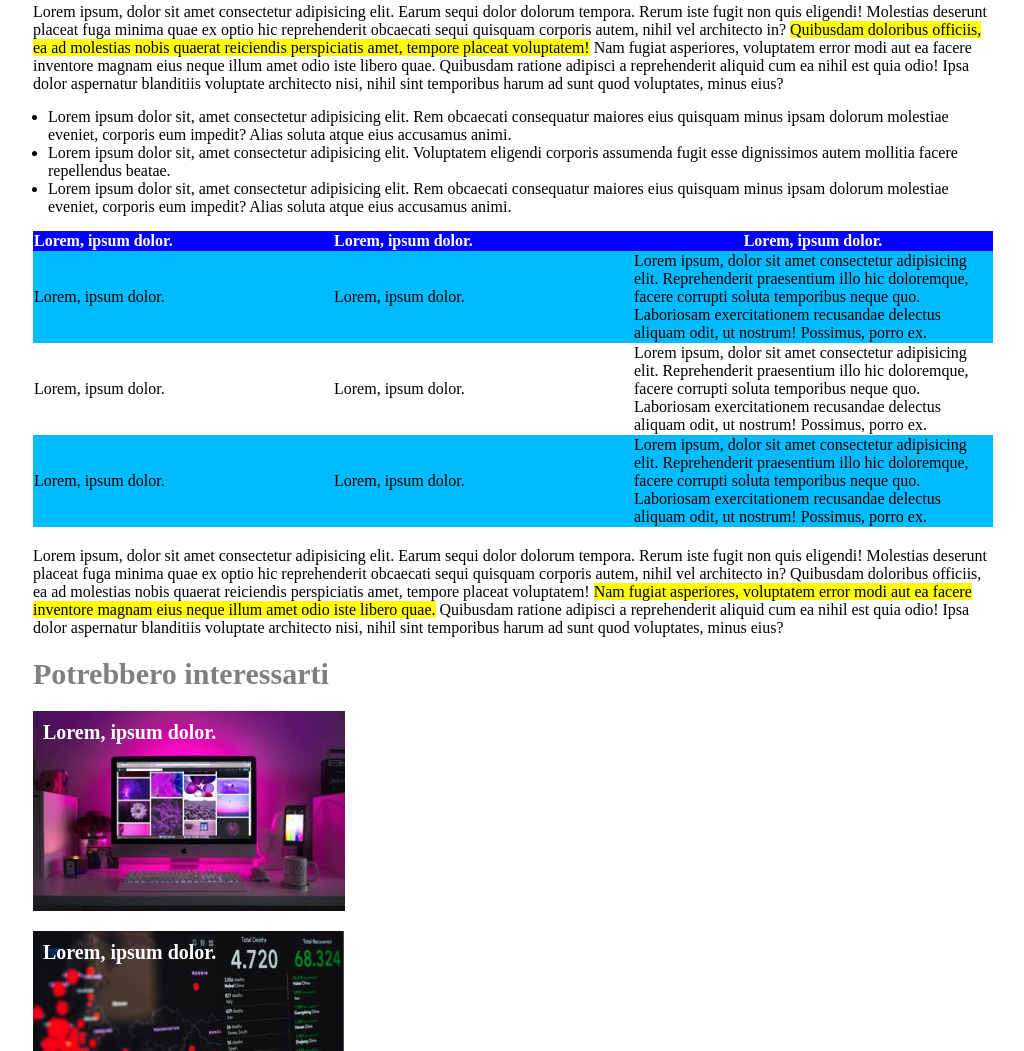
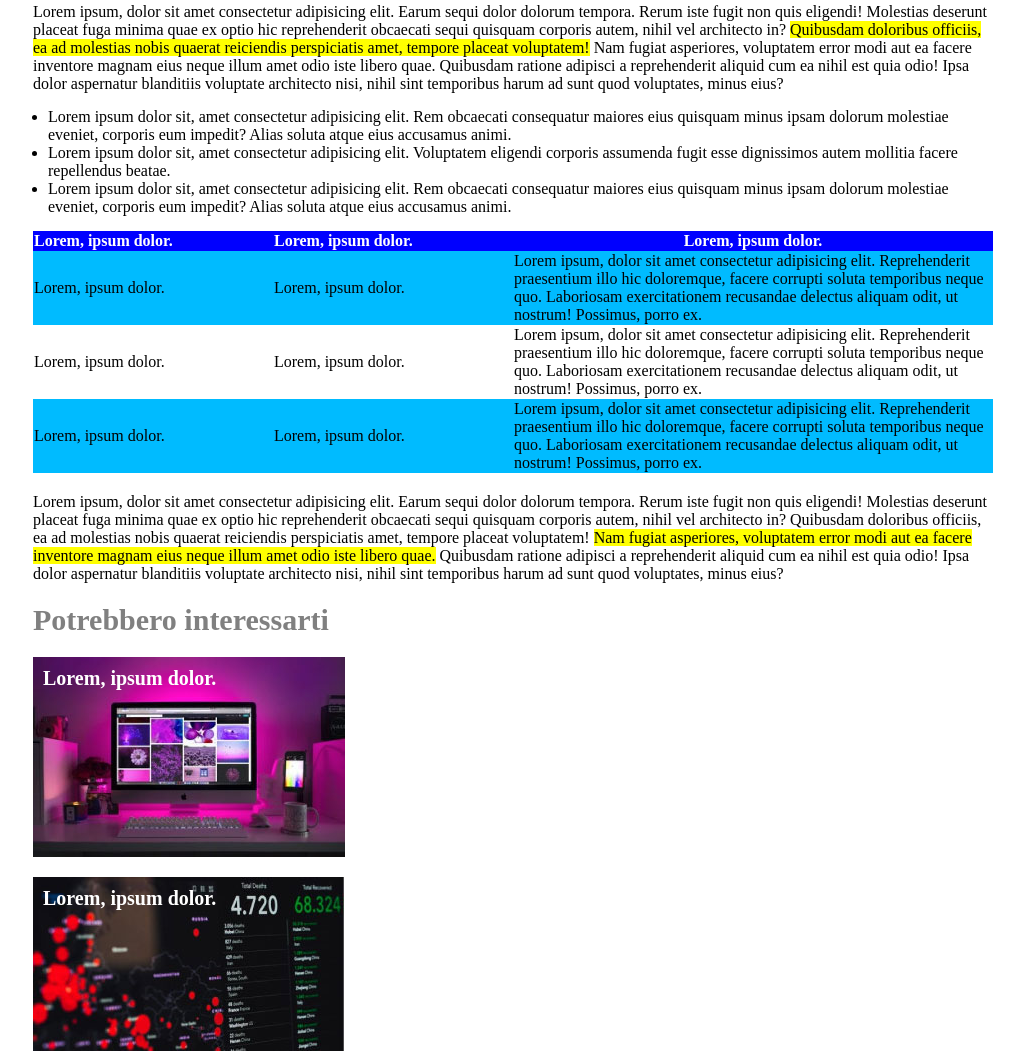
Before and after one commit to DavidePeloso-dev/html-css-booleaner, a plain HTML site: page index.html in a window 1280 px wide. Shown: the part 1152-2203 px from the top of the page, without its empty margins (127-1151 px from the left). Drawn offline with Linux system fonts and the light colour scheme.

Commit message:
Change class "col25" for layout table

```diff
--- a/css/style.css
+++ b/css/style.css
@@ -65,8 +65,8 @@ ul{
     padding: 15px;
 }
 
-.col{
-    width: 300px;
+.col25{
+    width: 25%;
     text-align: left;
 }
 
--- a/index.html
+++ b/index.html
@@ -45,27 +45,27 @@
             <table>
                 <thead>
                     <tr class="header_row">
-                        <th class="col">Lorem, ipsum dolor.</th>
-                        <th class="col">Lorem, ipsum dolor.</th>
+                        <th class="col25">Lorem, ipsum dolor.</th>
+                        <th class="col25">Lorem, ipsum dolor.</th>
                         <th>Lorem, ipsum dolor.</th>
                     </tr>
                 </thead>
                 <tbody>
                     <tr class="row_light">
-                        <td class="col">Lorem, ipsum dolor.</td>
-                        <td class="col">Lorem, ipsum dolor.</td>
+                        <td>Lorem, ipsum dolor.</td>
+                        <td>Lorem, ipsum dolor.</td>
                         <td>Lorem ipsum, dolor sit amet consectetur adipisicing elit. Reprehenderit praesentium illo hic doloremque, facere corrupti soluta temporibus neque quo. Laboriosam exercitationem recusandae delectus aliquam odit, ut nostrum! Possimus, porro ex.</td>
                     </tr>
                     <tr>
-                        <td class="col">Lorem, ipsum dolor.</td>
-                        <td class="col">Lorem, ipsum dolor.</td>
+                        <td>Lorem, ipsum dolor.</td>
+                        <td>Lorem, ipsum dolor.</td>
                         <td>Lorem ipsum, dolor sit amet consectetur adipisicing elit. Reprehenderit praesentium illo hic doloremque, facere corrupti soluta temporibus neque quo. Laboriosam exercitationem recusandae delectus aliquam odit, ut nostrum! Possimus, porro ex.</td>
                     </tr>
                 </tbody>
                 <tfoot>
                     <tr class="row_light">
-                        <td class="col">Lorem, ipsum dolor.</td>
-                        <td class="col">Lorem, ipsum dolor.</td>
+                        <td>Lorem, ipsum dolor.</td>
+                        <td>Lorem, ipsum dolor.</td>
                         <td>Lorem ipsum, dolor sit amet consectetur adipisicing elit. Reprehenderit praesentium illo hic doloremque, facere corrupti soluta temporibus neque quo. Laboriosam exercitationem recusandae delectus aliquam odit, ut nostrum! Possimus, porro ex.</td>
                     </tr>
                 </tfoot>
```
